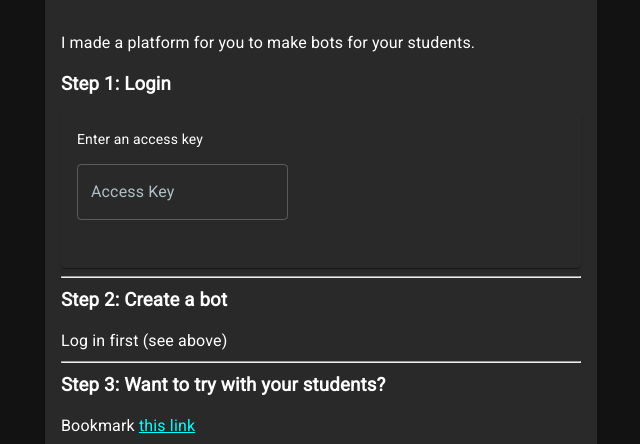
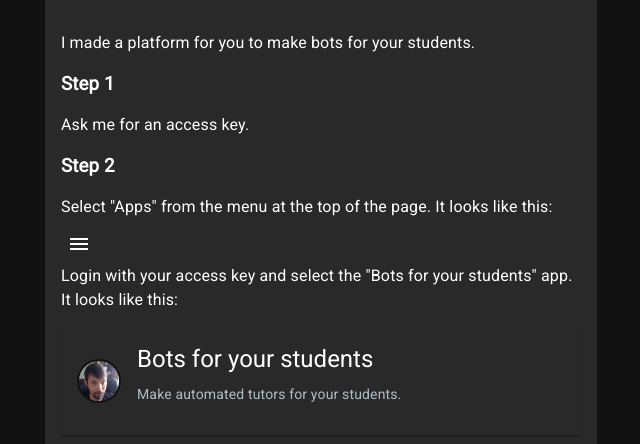
Before and after one commit to srfoster/ai-is-here, a React (Create React App) app: page /pages/1 in a window 1280 px wide. Shown: the part 356-800 px from the top of the page, without its empty margins (319-959 px from the left). Built offline with nearby package versions, Linux system fonts and the light colour scheme; the HTML template or start-up script is replaced by a standard one; what javascript-time-ago, react-nice-avatar would draw is missing.

Commit message:
refactoring into app folders

```diff
--- a/src/App.js
+++ b/src/App.js
@@ -1,6 +1,5 @@
 import * as React from 'react';
 import './App.css';
-import { LoginWidget, CreditStringContext, useCheckCredits } from './useGpt';
 import {
   HashRouter as Router,
   Routes,
@@ -19,11 +18,12 @@ import AuthorPage from './Pages/AuthorPage';
 import ResourcePage from './Pages/ResourcePage';
 import MetaTextbook from './Pages/MetaTextbook/MetaTextbook'; // Import MetaTextbook
 
-import { TutorRoutes } from './Tutor';
+import { TutorRoutes } from './Apps/BotsForYourStudents/Tutor';
 
-import authorsData from './data/authors'; // Import the authors JSON
-import DynamicAvatar from './Components/DynamicAvatar';
-import { Card, CardContent, CardHeader, CssBaseline, Typography, Container} from '@mui/material';
+import { CssBaseline, Typography, Container} from '@mui/material';
+
+import { AppCards } from './Apps/AppCards';
+import { LoginWidget, CreditStringContext, useCheckCredits } from './Hooks/useGpt';
 
 
 // Create a dark theme
@@ -101,44 +101,5 @@ function App() {
   );
 }
 
-let AppCards = () => {
-  return <>
-    <AppCard
-      authors={["stephen-foster"]}
-      title="Bots for your students"
-      description="Make automated tutors for your students."
-      link="/bots"
-    />
-    <AppCard
-      authors={["stephen-foster"]}
-      title="Textbook"
-      description="My work-in-progress demonstration of an AI-powered textbook"
-      link="/book" />
-  </>
-}
-
-let AppCard = ({ authors, title, description, link }) => {
-  return (
-    <Link to={link} style={{ textDecoration: 'none', color: 'inherit' }}>
-      <Card style={{marginBottom: 20}}>
-        <CardHeader
-          title={
-            <Typography variant="h5" gutterBottom>
-              {title}
-            </Typography>
-          }
-          subheader={
-            <Typography variant="body2" color="text.secondary">
-              {description}
-            </Typography>
-          }
-          avatar={
-            <DynamicAvatar avatarInfo={authorsData.filter((a) => authors.includes(a.slug)).map((a) => a.avatar).filter(x => x)} />
-          }
-        />
-      </Card>
-    </Link>
-  );
-};
 
 export default App;
--- /dev/null
+++ b/src/Apps/AppCards.jsx
@@ -0,0 +1,59 @@
+import {
+  HashRouter as Router,
+  Routes,
+  Route,
+  Link,
+  useParams
+} from 'react-router-dom';
+
+import authorsData from '../data/authors'; // Import the authors JSON
+import DynamicAvatar from '../Components/DynamicAvatar';
+import { Card, CardHeader, Typography } from '@mui/material';
+
+export let AppCards = () => {
+  return <>
+    <BotsForYourStudentsAppCard />
+    <MetaTextbookAppCard />
+  </>
+}
+
+export let BotsForYourStudentsAppCard = () => {
+  return <AppCard
+      authors={["stephen-foster"]}
+      title="Bots for your students"
+      description="Make automated tutors for your students."
+      link="/bots"
+    />
+}
+
+export let MetaTextbookAppCard = () => {
+  return <AppCard
+        authors={["stephen-foster"]}
+        title="Textbook"
+        description="My work-in-progress demonstration of an AI-powered textbook"
+        link="/book" />
+}
+
+export let AppCard = ({ authors, title, description, link }) => {
+  return (
+    <Link to={link} style={{ textDecoration: 'none', color: 'inherit' }}>
+      <Card style={{marginBottom: 20}}>
+        <CardHeader
+          title={
+            <Typography variant="h5" gutterBottom>
+              {title}
+            </Typography>
+          }
+          subheader={
+            <Typography variant="body2" color="text.secondary">
+              {description}
+            </Typography>
+          }
+          avatar={
+            <DynamicAvatar avatarInfo={authorsData.filter((a) => authors.includes(a.slug)).map((a) => a.avatar).filter(x => x)} />
+          }
+        />
+      </Card>
+    </Link>
+  );
+};
--- a/src/Sections.js
+++ b/src/Apps/MetaTextbook/Sections.js
@@ -1,10 +1,9 @@
 import * as React from 'react';
 import { Benchmark, ClickToReveal, GPT, CustomizedText,GatedSection, AvatarSays, AVATARS, wordsToDollars, BookCard} from './EReader';
-import { UsageContext } from './useGpt';
+import { UsageContext } from '../../Hooks/useGpt';
 import { ReactMarkdown } from 'react-markdown/lib/react-markdown';
 
 import Typography from '@mui/material/Typography';
-import Button from '@mui/material/Button';
 
 let TitleAndAuthor = <>
   <Typography pt={1} style={{ textAlign: "center" }} component="h1" variant="h2">Education and AI</Typography>
--- a/src/Components/MainAppBar.jsx
+++ b/src/Components/MainAppBar.jsx
@@ -14,13 +14,13 @@ export function MainAppBar() {
   return (
     <Box sx={{ flexGrow: 1 }}>
       <div style={{ flexGrow: 1 }}></div>
-      <BasicMenu style={{}} />
+      <MainHamburgerMenu style={{}} />
     </Box>
   );
 }
 
 
-function BasicMenu({ style }) {
+export function MainHamburgerMenu({ style }) {
   const [anchorEl, setAnchorEl] = React.useState(null);
   const open = Boolean(anchorEl);
   const handleClick = (event) => {
--- a/src/useDocuments.js
+++ b/src/Hooks/useDocuments.js
@@ -1,6 +1,6 @@
 
 import * as React from 'react';
-import gptProxyData from "./gptProxyData.json";
+import gptProxyData from "../gptProxyData.json";
 import { CreditStringContext, useCheckCredits } from './useGpt';
 
 export let useChildKeys = () => {
--- a/src/useGpt.js
+++ b/src/Hooks/useGpt.js
@@ -1,8 +1,7 @@
 
 import * as React from 'react';
-import gptProxyData from "./gptProxyData.json";
+import gptProxyData from "../gptProxyData.json";
 import { Alert, Button, Card, CardContent, Chip, Typography, TextField, Stack} from '@mui/material';
-import { useLocalStorage } from 'react-use'
 import { useLocation } from 'react-router-dom';
 
 export const UsageContext = React.createContext();
--- a/src/Pages/Home.js
+++ b/src/Pages/Home.js
@@ -1,9 +1,10 @@
 import { Card, CardContent, CardHeader, Container, Stack, Chip, Typography } from '@mui/material';
-import { OutOfCreditsIfOutOfCredits } from '../useGpt';
+
 import { Link } from 'react-router-dom';
 import { motion, Reorder, useAnimation } from 'framer-motion';
 import { useInView } from 'react-intersection-observer';
 import { useEffect, useState } from 'react';
+
 import resourcesData from '../data/resources'; // Import the resources JSON
 import authorsData from '../data/authors'; // Import the authors JSON
 import MarkdownRenderer from '../Components/MarkdownRenderer';
--- a/src/Pages/MetaTextbook/MetaTextbook.jsx
+++ b/src/Pages/MetaTextbook/MetaTextbook.jsx
@@ -1,6 +1,6 @@
 import React from 'react';
-import { EReader } from '../../EReader';
-import { Introduction, Chapter1, Acknowledgements } from '../../Sections';
+import { EReader } from '../../Apps/MetaTextbook/EReader';
+import { Introduction, Chapter1, Acknowledgements } from '../../Apps/MetaTextbook/Sections';
 
 const fullText = [
   ...Introduction,
--- a/src/data/resources/stephen-foster/bots-for-your-students.js
+++ b/src/data/resources/stephen-foster/bots-for-your-students.js
@@ -1,29 +1,32 @@
 import React, { useState } from "react";
 import ReactMarkdown from "react-markdown";
-import { OutOfCreditsIfOutOfCredits, useCheckCredits } from "../../../useGpt";
-import { TutorManager } from "../../../Tutor";
-import { Link } from "react-router-dom";
-import { CreditStringContext } from "../../../useGpt";
+import { BotsForYourStudentsAppCard } from "../../../Apps/AppCards";
+import { CreditStringContext } from "../../../Hooks/useGpt";
+import { MainHamburgerMenu } from "../../../Components/MainAppBar";
 
 export default () => {
     const {creditString,setCreditString,remainingCredits} = React.useContext(CreditStringContext);
 
     return <>
+        <ReactMarkdown>{`I made a platform for you to make bots for your students.
+
+### Step 1
+
+Ask me for an access key.
+
+### Step 2
+
+Select "Apps" from the menu at the top of the page.  It looks like this:
+`}</ReactMarkdown>
+        <div style={{marginLeft: 10, marginTop: -10}}><MainHamburgerMenu /></div >
         <ReactMarkdown>{
-            `I made a platform for you to make bots for your students.
+            `Login with your access key and select the "Bots for your students" app. It looks like this:
+`}</ReactMarkdown>
+        <BotsForYourStudentsAppCard />
+        <ReactMarkdown>{
+            `### Step 3
 
-### Step 1: Login`}
-        </ReactMarkdown>
-        <OutOfCreditsIfOutOfCredits afterRefresh={() => { }} />
-        <ReactMarkdown>
-            {`---\n### Step 2: Create a bot`}
-        </ReactMarkdown>
-        {remainingCredits > 0 ? <TutorManager /> : "Log in first (see above)"}
-        <ReactMarkdown>
-            {`---\n### Step 3: Want to try with your students?
-
-Bookmark [this link](/ai-is-here/#/bots)
-`}
-        </ReactMarkdown>
+Make tutoring bots for your students!`
+        }</ReactMarkdown>
     </>
 }
```
Also changed, not shown: src/Apps/BotsForYourStudents/Tutor.js (renamed from src/Tutor.js, +11 -20 lines), src/Apps/MetaTextbook/EReader.js (renamed from src/EReader.js, +2 -13 lines), 1 other file (tests, documents, lock files or other folders).
